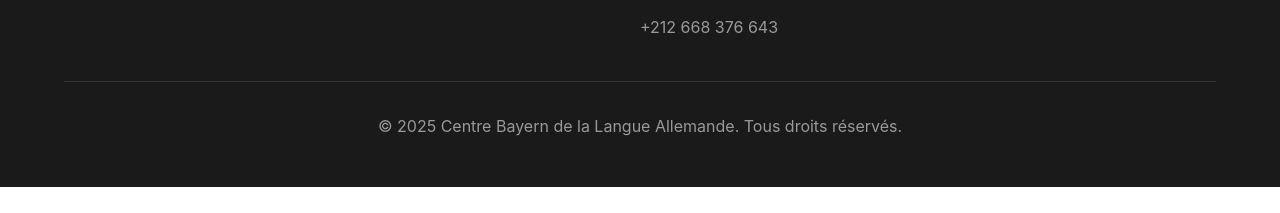
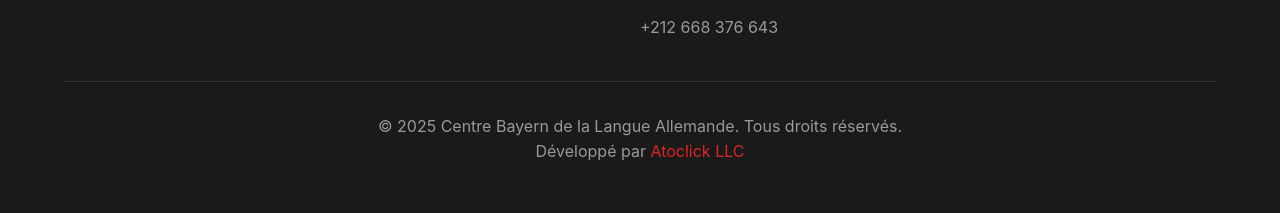
Before and after one commit to centerbayern-star/centre-bayern-website, a plain HTML site: page index.html in a window 1280 px wide. Shown: the part 5844-6057 px from the top of the page. Before the commit the page ends 6031 px from the top, so only its background shows below. Drawn offline with Linux system fonts and the light colour scheme.

Commit message:
Update index.html

```diff
--- a/index.html
+++ b/index.html
@@ -916,6 +916,16 @@
             color: #999;
         }
 
+        .footer-bottom a {
+            color: var(--primary-color);
+            text-decoration: none;
+            transition: color 0.3s;
+        }
+
+        .footer-bottom a:hover {
+            color: var(--primary-light);
+        }
+
         /* Responsive */
         @media (max-width: 968px) {
             nav ul {
@@ -1273,6 +1283,7 @@
         </div>
         <div class="footer-bottom">
             <p>© 2025 Centre Bayern de la Langue Allemande. Tous droits réservés.</p>
+            <p>Développé par <a href="https://atoclick.com" target="_blank" rel="noopener noreferrer">Atoclick LLC</a></p>
         </div>
     </footer>
 
```
